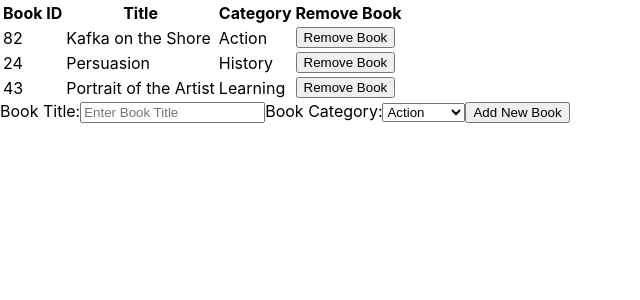
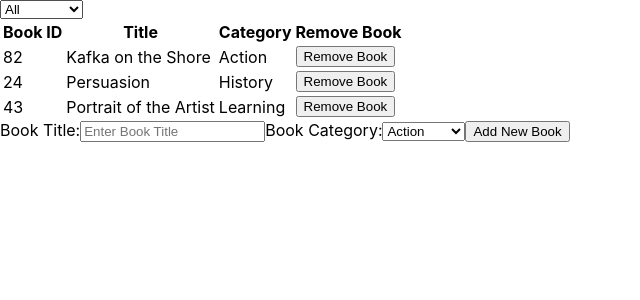
Before and after one commit to rammazzoti2000/bookstore-react, a React (Create React App) app: page / in a window 1280 px wide. Shown: the top 300 px of the page, without its empty margins (0-640 px from the left). Built offline with nearby package versions, Linux system fonts and the light colour scheme.

Commit message:
Implement the CategoryFilter component, filter value is stored in the Redux store

```diff
--- /dev/null
+++ b/src/components/CategoryFilter.js
@@ -0,0 +1,25 @@
+import React from 'react';
+import PropTypes from 'prop-types';
+
+const categories = ['Action', 'Biography', 'History', 'Horror', 'Kids', 'Learning', 'Sci-Fi'];
+
+const dropdownMenu = categories.map(category => (
+  <option key={category} value={category}>
+    {category}
+  </option>
+));
+
+const CategoryFilter = ({ handleChange }) => (
+  <div>
+    <select name="category" onChange={event => handleChange(event)}>
+      <option value="All">All</option>
+      { dropdownMenu }
+    </select>
+  </div>
+);
+
+CategoryFilter.propTypes = {
+  handleChange: PropTypes.func.isRequired,
+};
+
+export default CategoryFilter;
--- a/src/containers/BooksList.js
+++ b/src/containers/BooksList.js
@@ -2,13 +2,15 @@ import React from 'react';
 import PropTypes from 'prop-types';
 import { connect } from 'react-redux';
 import Book from '../components/Book';
-import { removeBook } from '../actions/index';
+import { removeBook, changeFilter } from '../actions/index';
+import CategoryFilter from '../components/CategoryFilter';
 
 class BooksList extends React.Component {
   constructor(props) {
     super(props);
 
     this.handleRemoveBook = this.handleRemoveBook.bind(this);
+    this.handleFilterChange = this.handleFilterChange.bind(this);
   }
 
   handleRemoveBook(book) {
@@ -18,10 +20,20 @@ class BooksList extends React.Component {
     removeBook(bookIndex);
   }
 
+  handleFilterChange(event) {
+    const filter = event.target.value;
+    const { changeFilter } = this.props;
+    changeFilter(filter);
+  }
+
   render() {
-    const { books } = this.props;
+    const { books, filter } = this.props;
+    const filteredBooks = (filter !== 'All') ? books.filter(book => book.category === filter) : books;
     return (
       <div className="book-container">
+        <div>
+          <CategoryFilter handleChange={this.handleFilterChange} />
+        </div>
         <table>
           <thead>
             <tr>
@@ -32,7 +44,7 @@ class BooksList extends React.Component {
             </tr>
           </thead>
           <tbody>
-            {books.map(book => (
+            {filteredBooks.map(book => (
               <Book
                 key={book.id}
                 book={book}
@@ -48,15 +60,19 @@ class BooksList extends React.Component {
 
 const mapStateToProps = state => ({
   books: state.books,
+  filter: state.filter,
 });
 
 const mapDispatchToProps = dispatch => ({
   removeBook: book => dispatch(removeBook(book)),
+  changeFilter: book => dispatch(changeFilter(book)),
 });
 
 BooksList.propTypes = {
   books: PropTypes.instanceOf(Object).isRequired,
+  filter: PropTypes.string.isRequired,
   removeBook: PropTypes.instanceOf(Function).isRequired,
+  changeFilter: PropTypes.func.isRequired,
 };
 
 export default connect(mapStateToProps, mapDispatchToProps)(BooksList);
--- a/src/reducers/index.js
+++ b/src/reducers/index.js
@@ -1,4 +1,8 @@
 import { combineReducers } from 'redux';
 import bookStore from './books';
+import filterReducer from './filter';
 
-export default combineReducers({ books: bookStore });
+export default combineReducers({
+  books: bookStore,
+  filter: filterReducer,
+});
```
